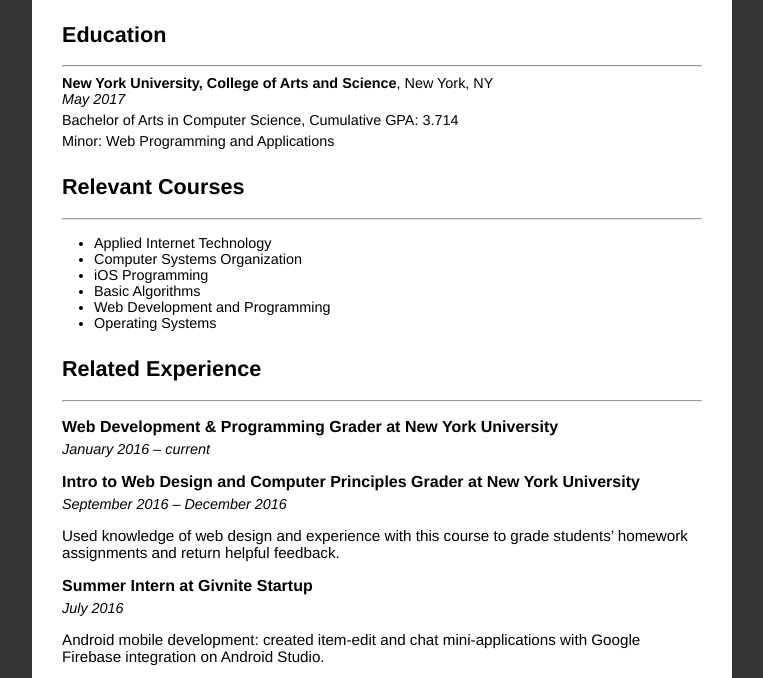
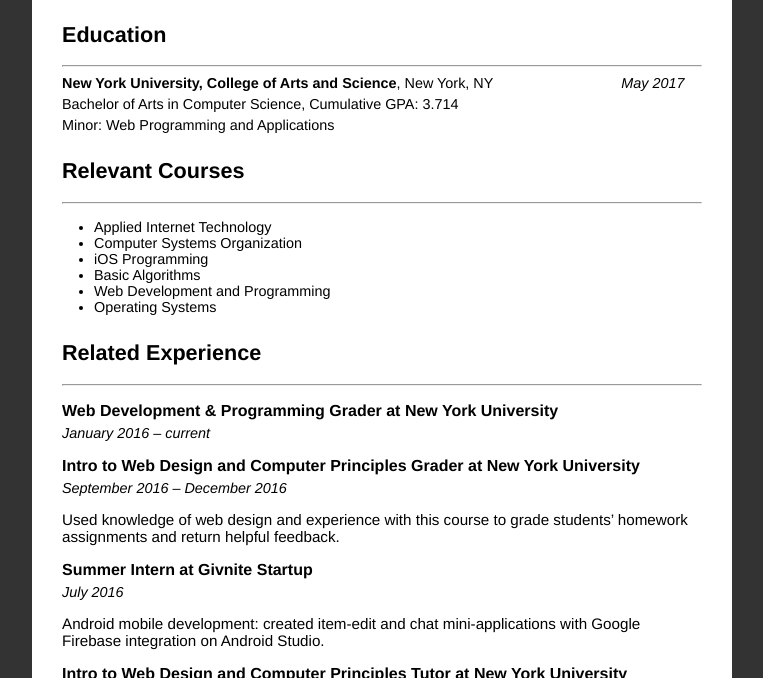
Before and after one commit to cz786/christinezheng, a plain HTML site: page resume.html in a window 1280 px wide. Shown: the part 94-772 px from the top of the page, without its empty margins (258-1021 px from the left). Drawn offline with Linux system fonts and the light colour scheme.

Commit message:
update resume css

```diff
--- a/css/mobile.css
+++ b/css/mobile.css
@@ -82,6 +82,7 @@ article summary {
 
 #date {
 	font-style: italic;
+	margin-left: 0px;
 }
 
 p > span {
--- a/css/resume.css
+++ b/css/resume.css
@@ -21,3 +21,11 @@ header h1 {
 	margin: 0;
 	padding: 0;
 }
+
+p > span {
+	display: inline-block;
+}
+
+#date {
+	margin-left: 20%;
+}
```
